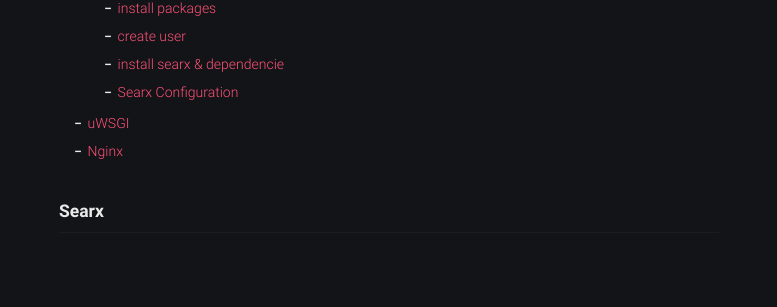
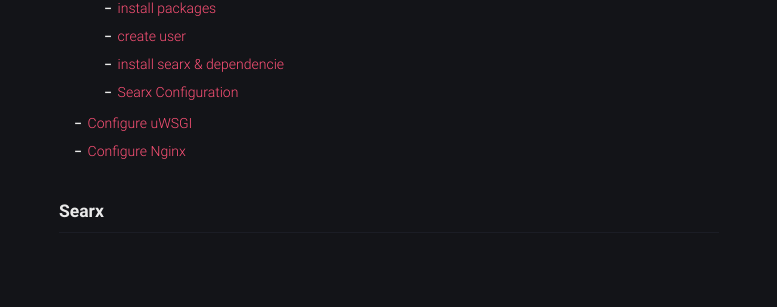
Before and after one commit to robert-marshall/xyz, a Jekyll site: the page built from _posts/2020-12-11-install-searx-on-debian.md, in a window 1280 px wide and 1400 px high, scrolled down 342 px. Shown: the part 145-452 px from the top of the window, without its empty margins (251-1028 px from the left). Built offline with Jekyll 4.4.1, drawn with Linux system fonts in a browser that asks for light colours; some of the changed text lies outside the part shown.

Commit message:
I'm too foo for this bar

````diff
--- a/_posts/2020-12-11-install-searx-on-debian.md
+++ b/_posts/2020-12-11-install-searx-on-debian.md
@@ -11,8 +11,8 @@
   * [create user](#create-user)
   * [install searx & dependencie](#install-searx-&-dependencie)
   * [Searx Configuration](#searx-configuration)
-* [uWSGI](#uwsgi)
-* [Nginx](#nginx)
+* [Configure uWSGI](#configure-uwsgi)
+* [Configure Nginx](#configure-nginx)
 
 ### Searx
 <br />
@@ -80,7 +80,7 @@
 sudo -H sed -i -e "s/{instance_name}/searx@$(uname -n)/g" "/etc/searx/settings.yml"
 ```
 
-### uWSGI
+### Configure uWSGI
 
 ```
 $EDITOR /etc/uwsgi/apps-available/searx.ini
@@ -187,7 +187,7 @@
 sudo -H service uwsgi stop    searx
 ```
 
-### Nginx
+### Configure Nginx
 
 ```
 $EDITOR /etc/nginx/sites-available/searx
````
Also changed, not shown: other parts of _posts/2020-12-11-install-searx-on-debian.md (+1 -1 lines).
